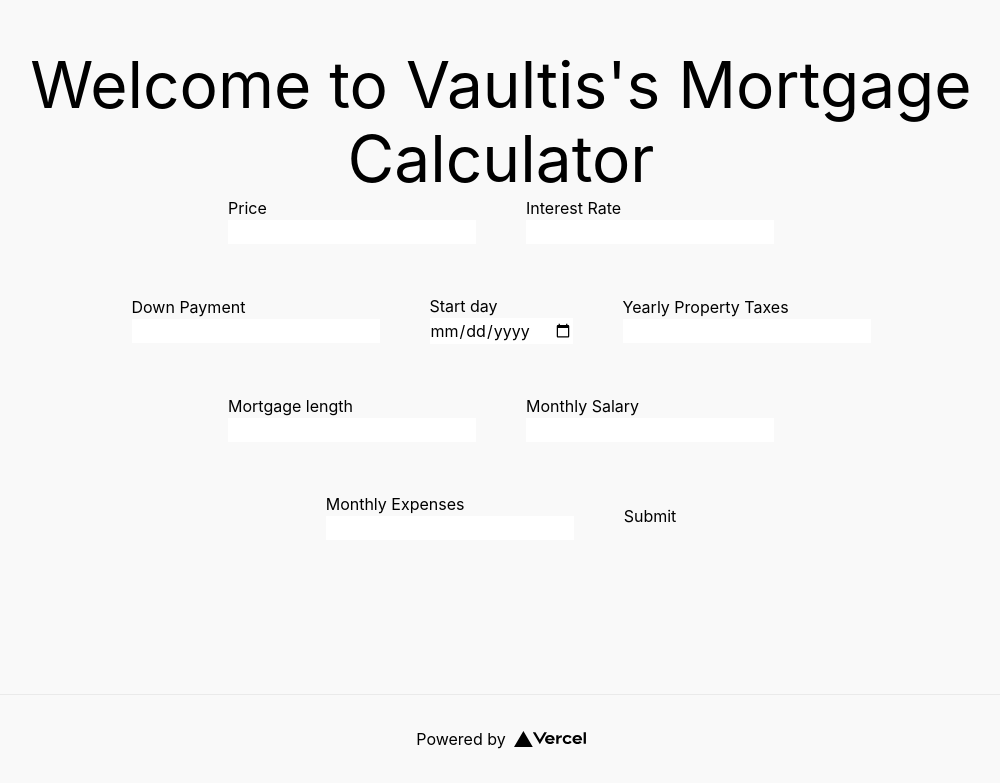
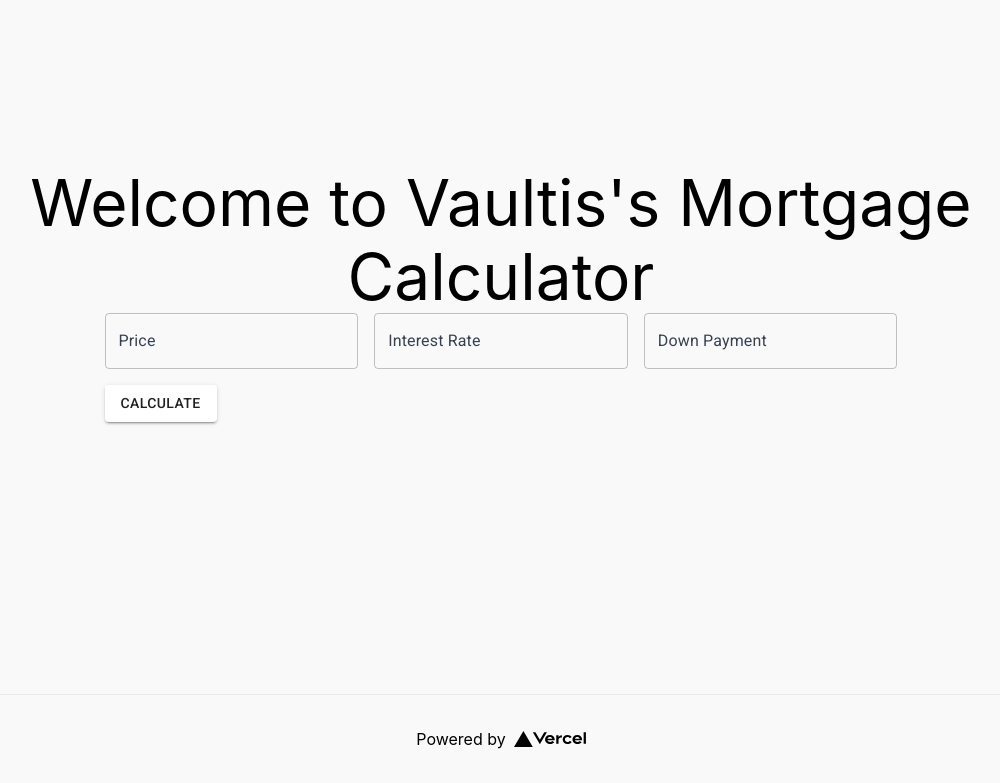
Before and after one commit to Vaultis/vaultis-ui, a Next.js app: page / in a window 1280 px wide. Shown: the part 106-889 px from the top of the page, without its empty margins (139-1139 px from the left). Built offline with nearby package versions, Linux system fonts and the light colour scheme.

Commit message:
Input form refactor

```diff
--- a/components/CalculatorForm.tsx
+++ /dev/null
@@ -1,61 +0,0 @@
-import React, {useState} from 'react';
-import styles from '../styles/Home.module.css';
-
-export const CalculatorFormComponent = () => {
-
-    const [price, setPrice] = useState('');
-    const [interestRate, setInterestRate] = useState('');
-    const [downPayment, setDownPayment] = useState('');
-    const [start, setStart] = useState('');
-    const [yearlyPropTax, setYearlyPropTax] = useState('');
-    const [mortgageLength, setMortgageLength] = useState('');
-    const [monthlySalary, setMonthlySalary] = useState('');
-    const [monthlyExpenses, setMonthlyExpenses] = useState('');
-
-    const handleSubmit = (event) => {
-        event.preventDefault();
-        console.log(price);
-    }
-
-    return (
-        <form>
-            <div className={styles.grid}>
-                 <div className={styles.gridItem}>
-                     <label htmlFor="price">Price</label> <br/>
-                     <input type="number" step="0.01" id="price" name="price" value={price} onChange={(e) => setPrice(e.target.value)}/>
-                </div>
-                 <div className={styles.gridItem}>
-                     <label htmlFor="interestRate">Interest Rate</label> <br/>
-                     <input type="number" step="0.01" id="interestRate" name="interestRate" value={interestRate} onChange={(e) => setInterestRate(e.target.value)}/>
-                 </div>
-                 <div className={styles.gridItem}>
-                     <label htmlFor="downPayment">Down Payment</label> <br/>
-                     <input type="number" step="0.01" id="downPayment" name="downPayment" value={downPayment} onChange={(e) => setDownPayment(e.target.value)}/>
-                 </div>
-                 <div className={styles.gridItem}>
-                     <label htmlFor="start">Start day</label> <br/>
-                     <input type="date" id="start" name="start" value={start} onChange={(e) => setStart(e.target.value)}/>
-                 </div>
-                 <div className={styles.gridItem}>
-                     <label htmlFor="yearlyPropTax">Yearly Property Taxes</label> <br/>
-                     <input type="number" step="0.01" id="yearlyPropTax" name="yearlyPropTax" value={yearlyPropTax} onChange={(e) => setYearlyPropTax(e.target.value)}/>
-                 </div>
-                 <div className={styles.gridItem}>
-                    <label htmlFor="mortgageLength">Mortgage length</label> <br/>
-                    <input type="number" step="0.01" id="mortgageLength" name="mortgageLength" value={mortgageLength} onChange={(e) => setMortgageLength(e.target.value)}/>
-                 </div>
-                 <div className={styles.gridItem}>
-                    <label htmlFor="monthlySalary">Monthly Salary</label> <br/>
-                    <input type="number" step="0.01" id="monthlySalary" name="monthlySalary" value={monthlySalary} onChange={(e) => setMonthlySalary(e.target.value)}/>
-                 </div>
-                 <div className={styles.gridItem}>
-                    <label htmlFor="monthlyExpenses">Monthly Expenses</label> <br/>
-                    <input type="number" step="0.01" id="monthlyExpenses" name="monthlyExpenses" value={monthlyExpenses} onChange={(e) => setMonthlyExpenses(e.target.value)}/>
-                 </div>
-                 <div className={styles.gridItem}>
-                    <input type="submit" value="Submit"/>
-                 </div>
-            </div>
-        </form>
-    )
-}
--- /dev/null
+++ b/components/InputForm.tsx
@@ -0,0 +1,97 @@
+import React from 'react';
+import { useState, ChangeEvent, FormEvent } from 'react';
+import { TextField, Grid, Button, Typography } from '@mui/material';
+
+interface FormData {
+  price: string;
+  interestRate: string;
+  downPayment: string;
+  startYear: string;
+  yearlyPropTax: string;
+  mortgageLength: string;
+  monthlySalary: string;
+  monthlyExpenses: string;
+}
+
+const InputForm: React.FC = () => {
+  const [formData, setFormData] = useState<FormData>({
+    price: '',
+    interestRate: '',
+    downPayment: '',
+    startYear: '',
+    yearlyPropTax: '',
+    mortgageLength: '',
+    monthlySalary: '',
+    monthlyExpenses: '',
+  });
+
+  const handleChange = (field: keyof FormData, value: string) => {
+    setFormData((prevData) => ({
+      ...prevData,
+      [field]: value,
+    }));
+  };
+
+  const handleSubmit = (e: FormEvent) => {
+    e.preventDefault();
+    // Implement your mortgage calculation logic here
+    console.log('Form Data:', formData);
+  };
+
+  return (
+    <form onSubmit={handleSubmit}>
+      <Grid container spacing={2}>
+        {/* First Column */}
+        <Grid item xs={12} md={4}>
+          <TextField
+            label="Price"
+            type="number"
+            fullWidth
+            value={formData.price}
+            onChange={(e: ChangeEvent<HTMLInputElement>) =>
+              handleChange('price', e.target.value)
+            }
+          />
+          {/* Add other fields for the first column */}
+        </Grid>
+
+        {/* Second Column */}
+        <Grid item xs={12} md={4}>
+          <TextField
+            label="Interest Rate"
+            type="number"
+            fullWidth
+            value={formData.interestRate}
+            onChange={(e: ChangeEvent<HTMLInputElement>) =>
+              handleChange('interestRate', e.target.value)
+            }
+          />
+          {/* Add other fields for the second column */}
+        </Grid>
+
+        {/* Third Column */}
+        <Grid item xs={12} md={4}>
+          <TextField
+            label="Down Payment"
+            type="number"
+            fullWidth
+            value={formData.downPayment}
+            onChange={(e: ChangeEvent<HTMLInputElement>) =>
+              handleChange('downPayment', e.target.value)
+            }
+          />
+          {/* Add other fields for the third column */}
+        </Grid>
+
+        {/* Submit Button */}
+        <Grid item xs={12}>
+          <Button variant="contained" color="primary" type="submit">
+            Calculate
+          </Button>
+        </Grid>
+      </Grid>
+    </form>
+  );
+};
+
+export default InputForm;
--- a/pages/index.tsx
+++ b/pages/index.tsx
@@ -2,7 +2,7 @@ import type { NextPage } from 'next'
 import Head from 'next/head'
 import Image from 'next/image'
 import styles from '../styles/Home.module.css'
-import { CalculatorFormComponent } from '../components/CalculatorForm'
+import InputForm from '../components/InputForm'
 
 const Home: NextPage = () => {
   return (
@@ -15,11 +15,7 @@ const Home: NextPage = () => {
 
       <main className={styles.main}>
            <h1 className={styles.title}>Welcome to Vaultis's Mortgage Calculator</h1>
-        <CalculatorFormComponent/>
-
-
-
-
+        <InputForm />
       </main>
 
       <footer className={styles.footer}>
```
